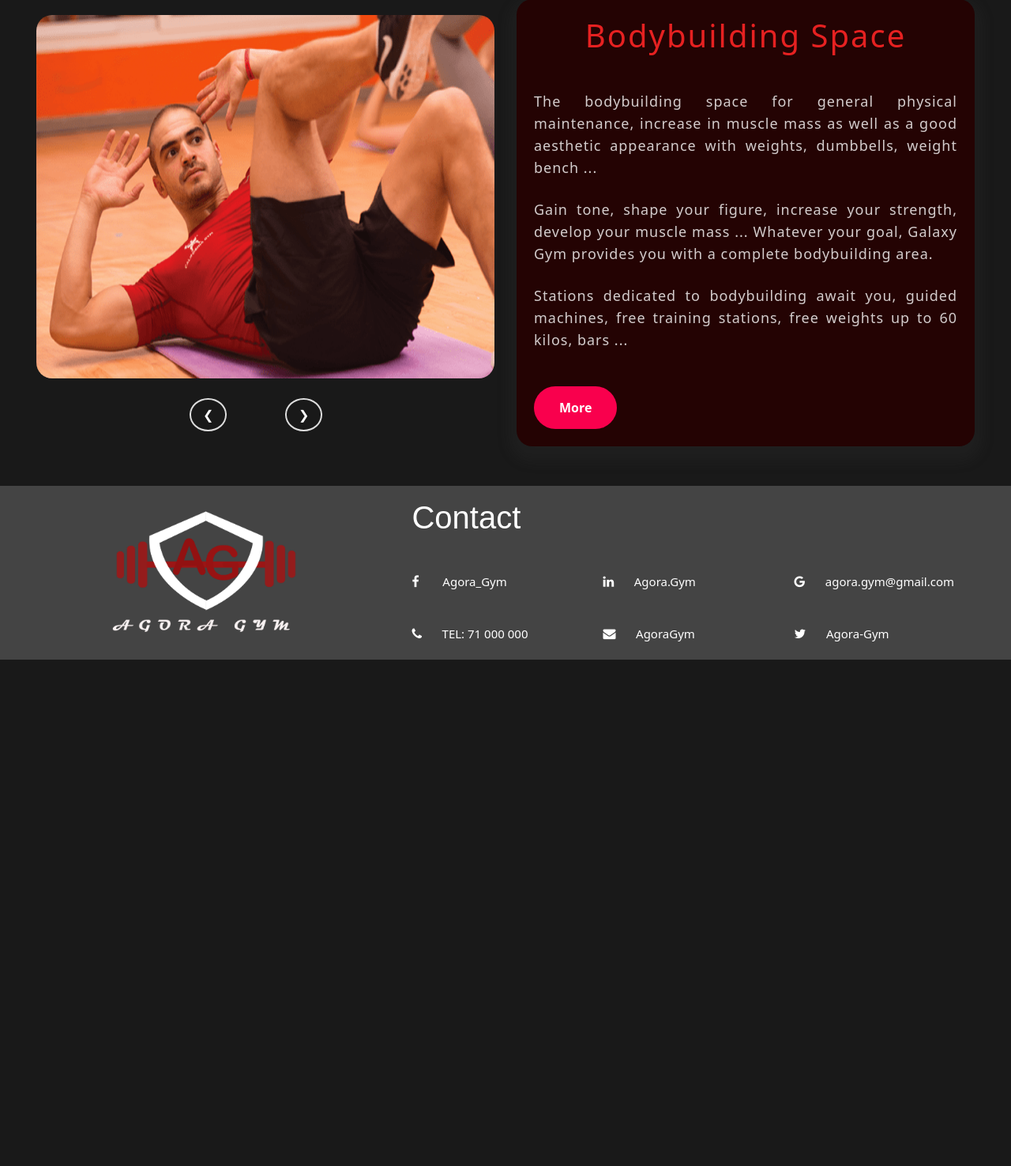
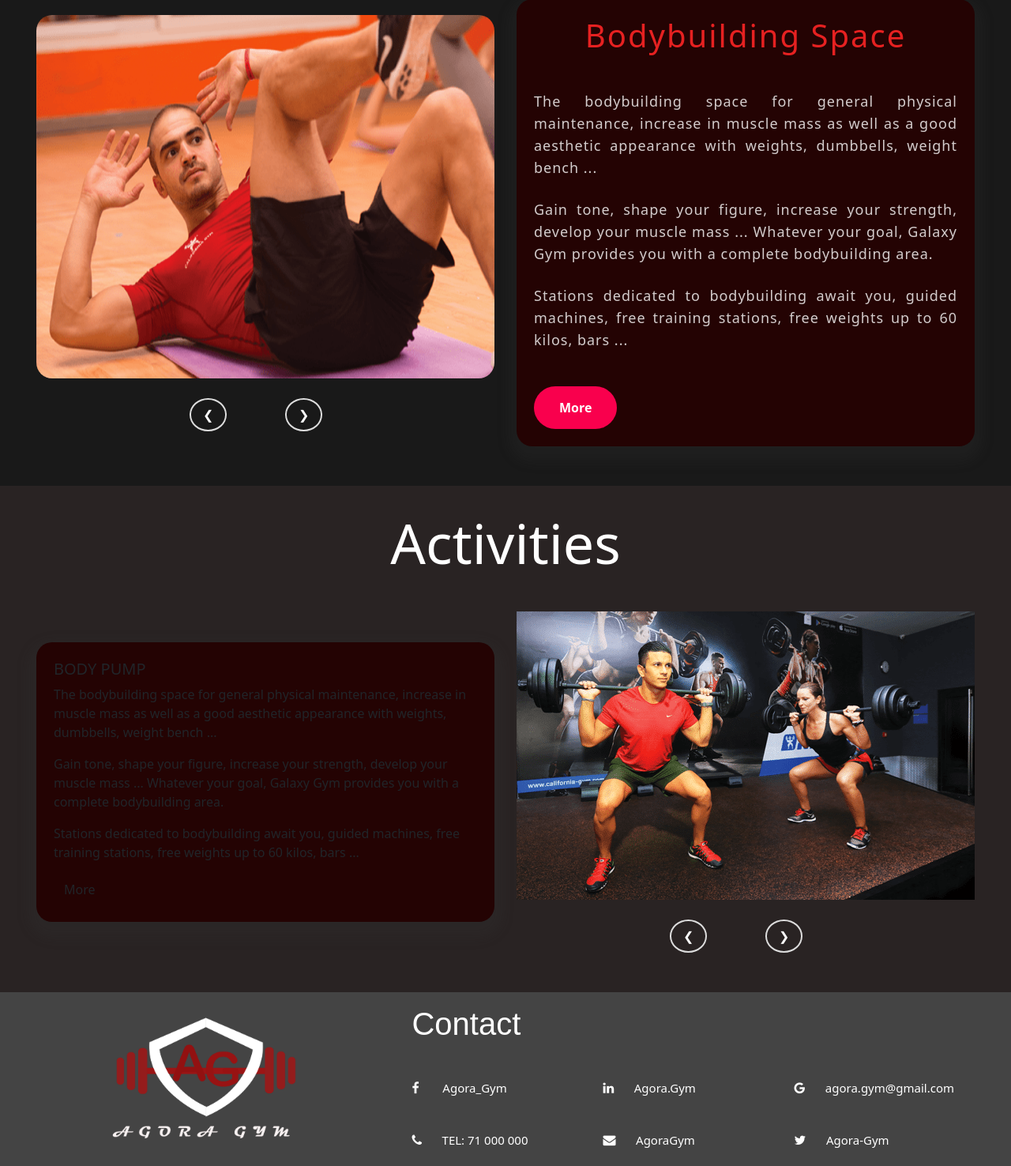
Before and after one commit to mohamed-halim-elleuch/projet-web, a Flask app: page /bodybuilding in a window 1280 px wide; the page is wider, and only the part inside the window is pictured. Shown: the part 240-1716 px from the top of that part at 79% size. Before the commit the page ends 1075 px from the top of that part, so only its background shows below. Run offline with Flask 2, Linux system fonts and the light colour scheme; some libraries are stand-ins or nearby versions.

Commit message:
commit on 'master'

```diff
--- a/static/style.css
+++ b/static/style.css
@@ -144,6 +144,9 @@
 
 }
 
+
+
+
 .about-text h5{
 	color:rgb(230, 33, 33);
 	letter-spacing: 2px;
@@ -184,3 +187,30 @@
 	border:2px solid #f9004d;
 	cursor: pointer;
 }
+
+/* activities section */
+
+.activities{
+	width:100%;
+	padding: 50px 0px;
+	background-color: #292323;
+}
+
+.activities h2{
+	color:white;
+	font-size:70px ;
+	text-transform: capitalize;
+	margin-bottom: 45px;
+	margin-top: -20px;
+	text-align: center;
+
+}
+
+.activities .activities-text{
+	width:580px;
+	background-color: rgb(36, 3, 3);
+	padding: 22px;
+	border-radius: 20px;
+	box-shadow: 0 10px 15px 10px rgba(53, 53, 53, 0.2);
+
+}
--- a/templates/bodybuilding.html
+++ b/templates/bodybuilding.html
@@ -22,6 +22,30 @@
             </div>
         </div>
     </section>
+
+    <section class="activities">
+      <h2>Activities</h2>
+      <div class="main">
+        <div class="activities-text">
+
+          <h5>BODY PUMP</h5>
+          <p>
+              The bodybuilding space for general physical maintenance, increase in muscle mass as well as a good aesthetic appearance with weights, dumbbells, weight bench ...
+              </p><p>Gain tone, shape your figure, increase your strength, develop your muscle mass ... Whatever your goal, Galaxy Gym provides you with a complete bodybuilding area.
+              </p><p class="hidden">Stations dedicated to bodybuilding await you, guided machines, free training stations, free weights up to 60 kilos, bars ...
+          </p>
+          <button type="button" class="btn" onclick="unhide()">More</button>
+      </div>
+          <div>
+          <img src="static/media/PUMP-min.png">
+          <div class="pagination">
+              <a href="#">❮</a>
+              <a href="#">❯</a>
+            </div>
+          </div>
+
+      </div>
+  </section>
 
     <script>
      function unhide() {
```
